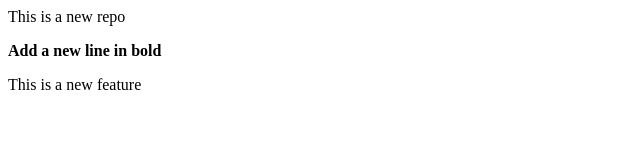
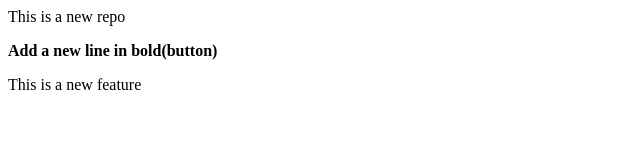
Before and after one commit to PHANINDRA-prog/LocalRepo, a plain HTML site: page index.html in a window 1280 px wide. Shown: the full height of the page, 0-640 px from the left. Drawn offline with Linux system fonts and the light colour scheme.

```diff
--- a/index.html
+++ b/index.html
@@ -1,4 +1,4 @@
 <p> This is a new repo  </p>
-<b> Add a new line in bold </b>
+<b> Add a new line in bold(button) </b>
 
 <p> This is a new feature </p>
```
